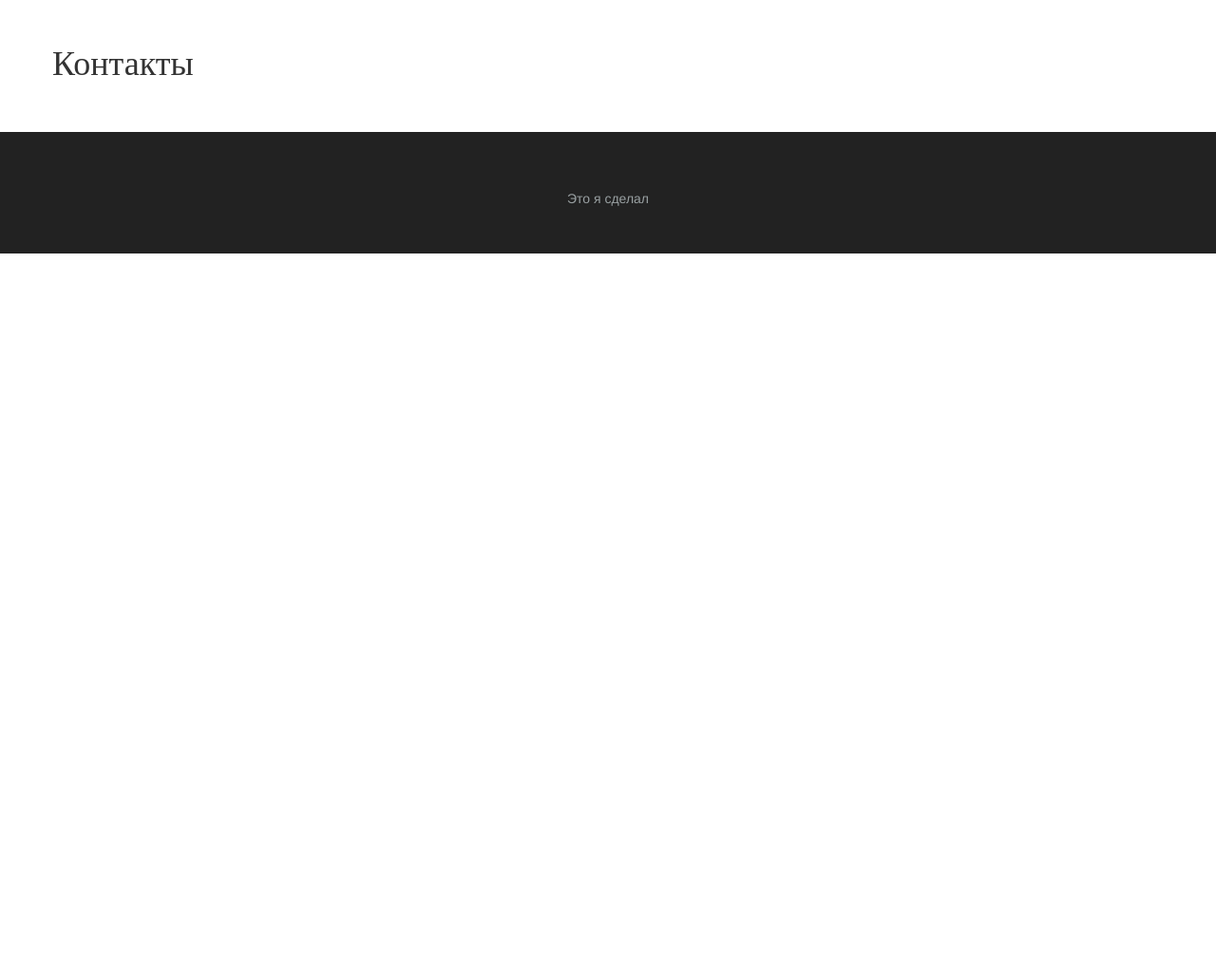
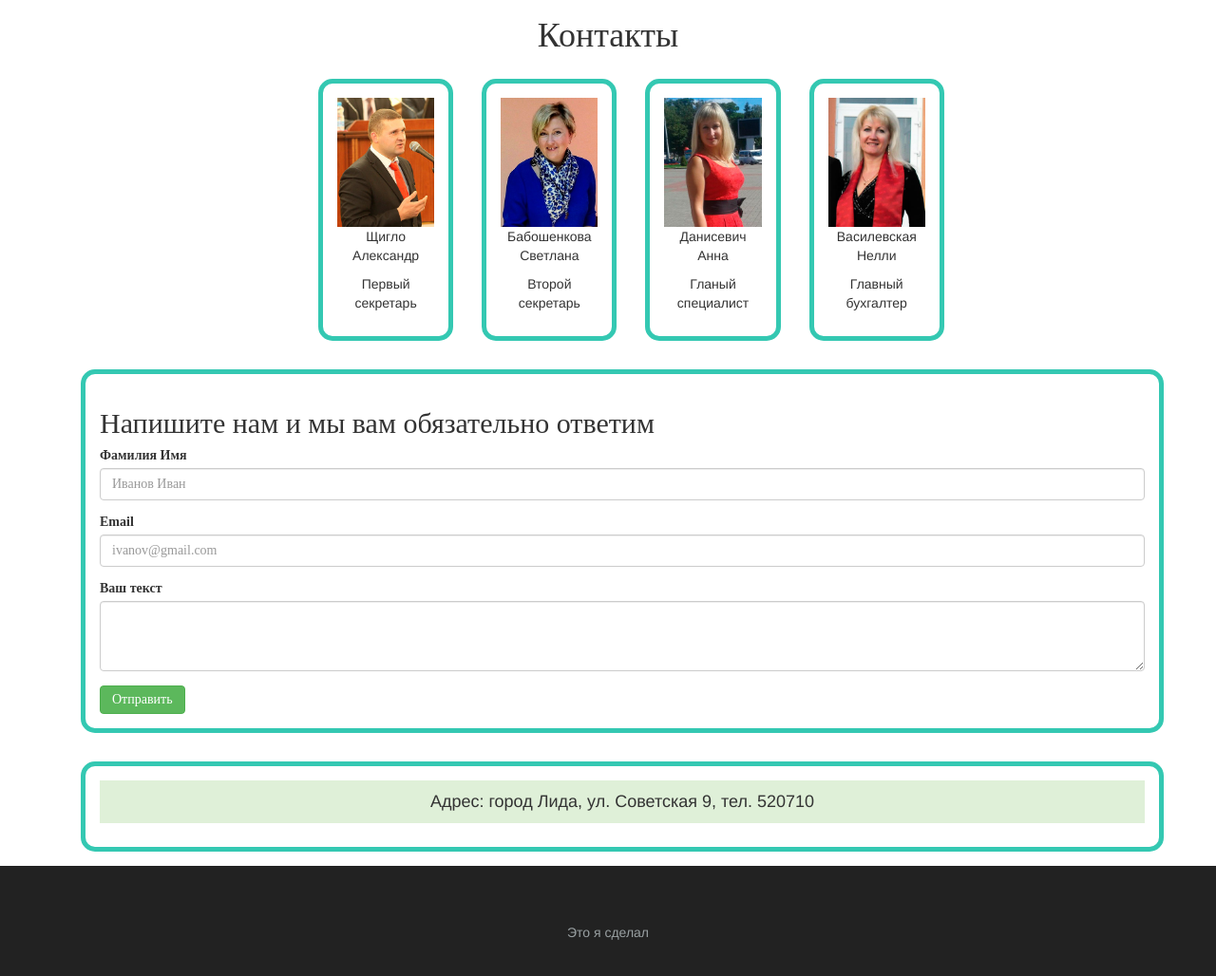
Before and after one commit to darron555/lidabrsm, a plain HTML site: page contacts.html in a window 1280 px wide. Shown: the part 72-1100 px from the top of the page at 95% size. Before the commit the page ends 800 px from the top, so only its background shows below. Drawn offline with Linux system fonts and the light colour scheme; a web font is replaced by a local one.

Commit message:
07/11/2016 v.1.2.1 макеты страниц с контактами

```diff
--- a/contacts.html
+++ b/contacts.html
@@ -60,12 +60,80 @@
     </div><!-- /.container-fluid -->
 </div>
 
-<div class="container union">
-    <div class="row">
-        <h1>Контакты</h1>
-        <div class="col-md-12 ">
+<div class="container-fluid ">
+    <div class="row contact-row">
+        <h1 >Контакты</h1>
+        <div class="col-md-offset-3 col-md-8">
+            <div class="row">
+                <div class="col-md-2  contact">
+                    <div class="contact-up">
+                        <img src="img/shch.jpg">
+                    </div>
+                    <div class="contact-down">
+                        <p class="contact-name">Щигло Александр</p>
+                        <p class="contact-work">Первый секретарь</p>
+                    </div>
+                </div>
+                <div class="col-md-2 contact">
+                    <div class="contact-up">
+                        <img src="img/babosh.jpg">
+                    </div>
+                    <div class="contact-down">
+                        <p class="contact-name">Бабошенкова Светлана</p>
+                        <p class="contact-work">Второй секретарь</p>
+                    </div>
+                </div>
+                <div class="col-md-2 contact">
+                    <div class="contact-up">
+                        <img src="img/danis.jpg">
+                    </div>
+                    <div class="contact-down">
+                        <p class="contact-name">Данисевич Анна</p>
+                        <p class="contact-work">Гланый специалист</p>
+                    </div>
+                </div>
+                <div class="col-md-2 contact">
+                    <div class="contact-up">
+                        <img src="img/nell.jpg">
+                    </div>
+                    <div class="contact-down">
+                        <p class="contact-name">Василевская Нелли</p>
+                        <p class="contact-work">Главный бухгалтер</p>
+                    </div>
+                </div>
+            </div>
+        </div>
+    </div>
+</div>
+<div class="container ">
+    <div class="col-md-12 contact-form">
+        <h2>Напишите нам и мы вам обязательно ответим</h2>
+        <form role="form">
+            <div class="form-group">
+                <label for="Name">Фамилия Имя</label>
+                <input type="text" class="form-control" id="Name" placeholder="Иванов Иван">
+            </div>
+            <div class="form-group">
+                <label for="Email1">Email</label>
+                <input type="email" class="form-control" id="Email1" placeholder="ivanov@gmail.com">
+            </div>
+            <div class="form-group">
+                <label for="Text">Ваш текст</label>
+                <textarea class="form-control" id="Text" rows="3"></textarea>
+            </div>
 
+
+            <button type="submit" class="btn btn-success">Отправить</button>
+        </form>
+
+    </div>
+</div>
+<div class="container">
+    <div class="col-md-12 contact-map">
+        <div>
+            <p class="address bg-success" >Адрес: город Лида, ул. Советская 9, тел. 520710</p>
         </div>
+        <script type="text/javascript" charset="utf-8" async src="https://api-maps.yandex.ru/services/constructor/1.0/js/?sid=dCWNuUgNm47qyvlt0Oy5LXFc5axO-shR&amp;width=100%&amp;height=536&amp;lang=ru_RU&amp;sourceType=constructor&amp;scroll=true"></script></iframe>
     </div>
 </div>
 
--- a/css/main.css
+++ b/css/main.css
@@ -540,3 +540,28 @@ Responsive styles
     border-radius: 15px;
     border: 2px solid #34C8B2;
 }
+.contact-row{
+   text-align: center!important;
+}
+.contact{
+    border: 5px solid #34C8B2;
+    border-radius: 15px;
+    padding: 15px;
+    margin: 15px;
+    text-align: center;
+}
+.contact-form{
+   border: 5px solid #34C8B2;
+    border-radius: 15px;
+    padding: 15px; margin: 15px;
+}
+.contact-map{
+    border: 5px solid #34C8B2;
+    border-radius: 15px;
+    padding: 15px; margin: 15px;
+}
+.address{
+    padding: 10px;
+    text-align: center;
+    font-size: 18px;
+}
```
Also changed, not shown: news.html (+5 -8 lines), img/babosh.jpg (added), img/danis.jpg (added), img/nell.jpg (added), img/shch.jpg (added).
